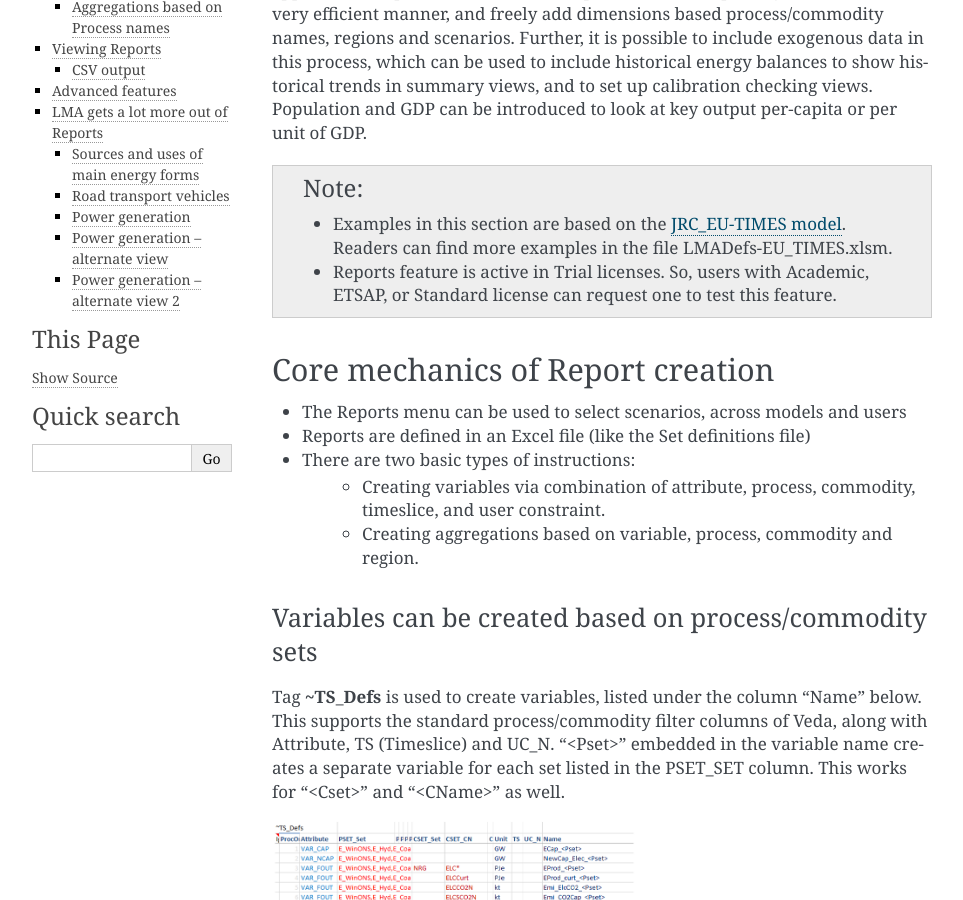
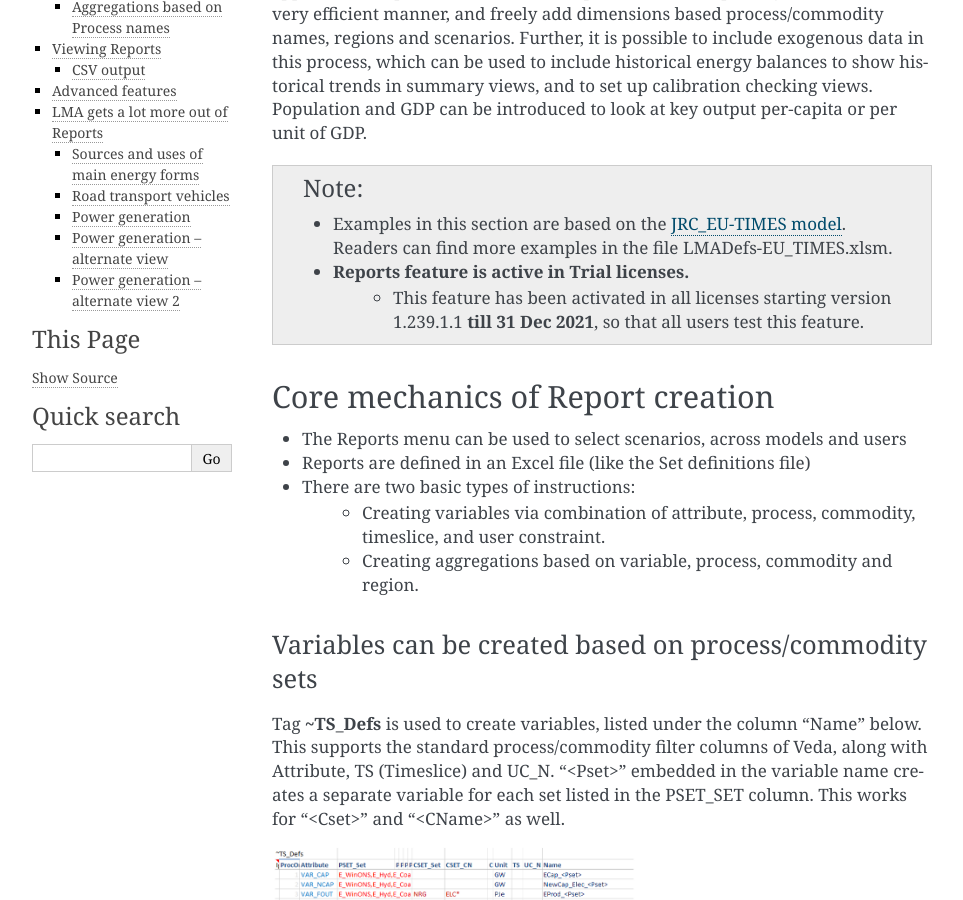
Before and after one commit to kanors-emr/Veda-documentation, a Sphinx documentation site: the page built from docs/source/pages/Reports.rst, in a window 1280 px wide and 900 px high, scrolled down 434 px. Shown: the whole window, without its empty margins (148-1111 px from the left). Built offline with Sphinx 7.4.7, drawn with Linux system fonts in a browser that asks for light colours.

Commit message:
reports active for all till 31Dec21

```diff
--- a/docs/source/pages/Reports.rst
+++ b/docs/source/pages/Reports.rst
@@ -16,7 +16,8 @@ per-capita or per unit of GDP.
 
 .. note::
     * Examples in this section are based on the `JRC_EU-TIMES model <https://github.com/KanORS-E4SMA/EU_TIMES_Veda2.0>`_. Readers can find more examples in the file LMADefs-EU_TIMES.xlsm.
-    * Reports feature is active in Trial licenses. So, users with Academic, ETSAP, or Standard license can request one to test this feature.
+    * Reports feature is active in Trial licenses.
+        * This feature has been activated in all licenses starting version 1.239.1.1 **till 31 Dec 2021**, so that all users test this feature.
 
 
 Core mechanics of Report creation
```
